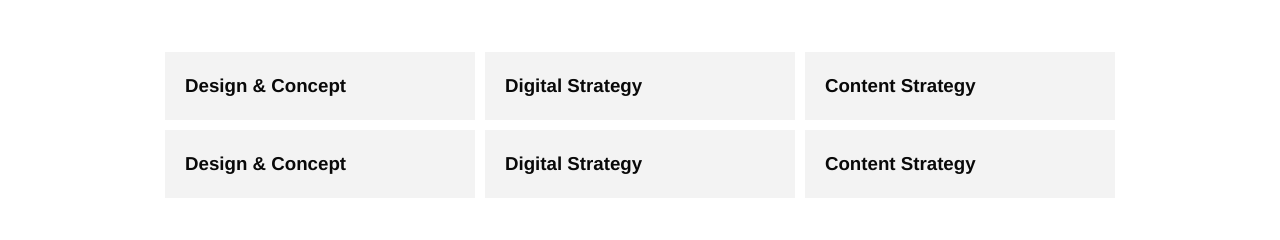
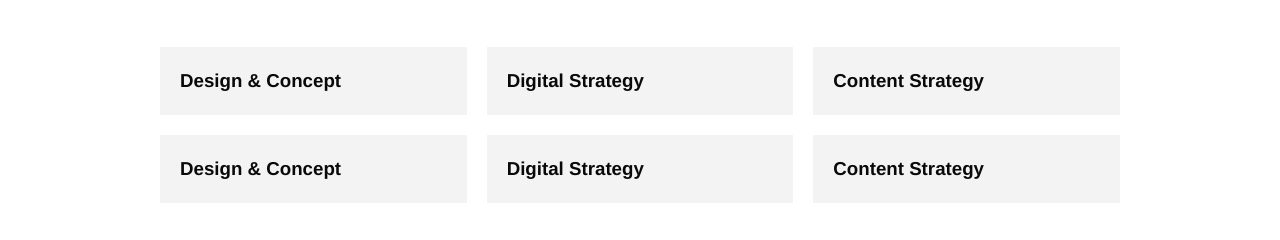
Before and after one commit to yassersamir94/alx_html_css, a plain HTML site: page flexbox/4-index.html in a window 1280 px wide. Shown: the part 531-771 px from the top of the page. Drawn offline with nearby package versions, Linux system fonts and the light colour scheme; files whose address does not match are found by name.

Commit message:
task5 edit

```diff
--- a/flexbox/4-index.html
+++ b/flexbox/4-index.html
@@ -1,7 +1,7 @@
 <!DOCTYPE html>
 <html lang="en" dir="ltr">
   <head>
-    <link rel='stylesheet' href='3-styles.css'>
+    <link rel='stylesheet' href='4-styles.css'>
     <meta charset="utf-8">
     <meta name="viewport" content="width=device-width, initial-scale=1, viewport-fit=cover">
     <title>Homepage - Techium</title>
```
Also changed, not shown: flexbox/5-index.html (+1 -1 lines).
